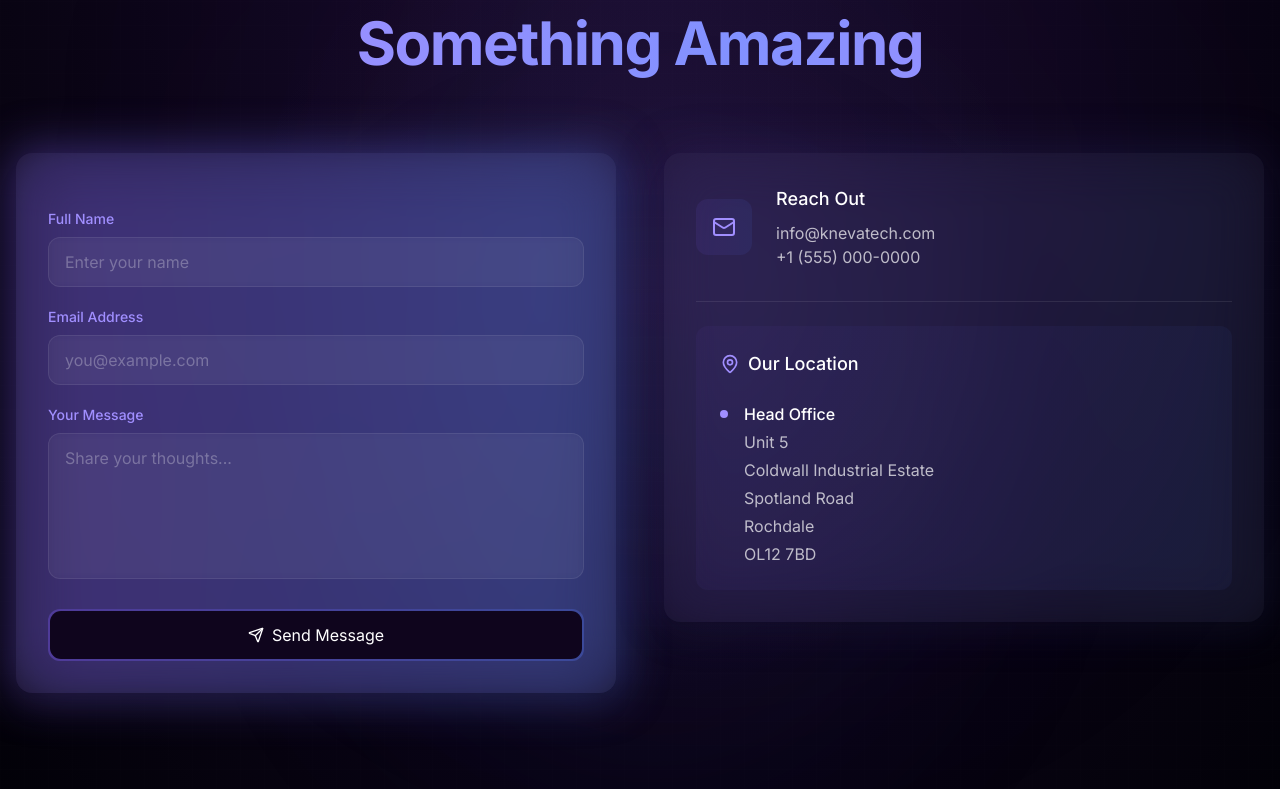
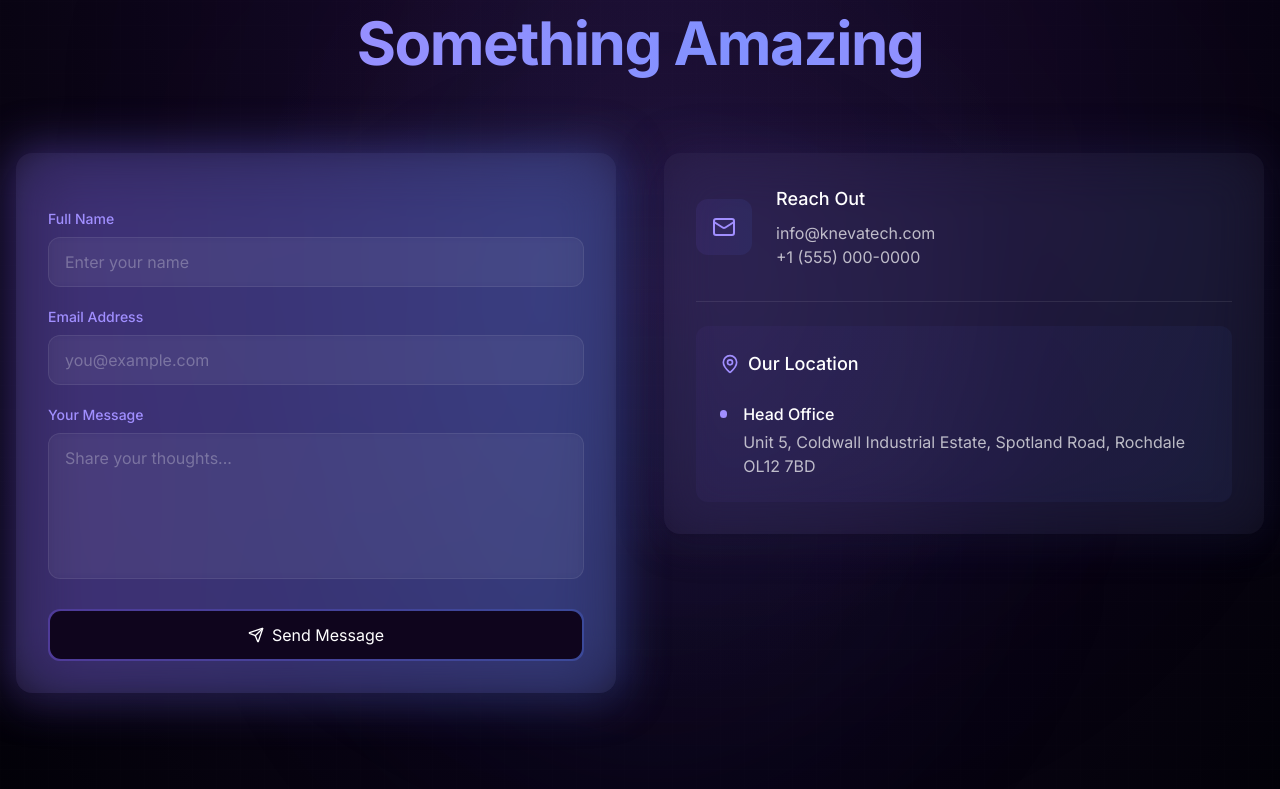
Before and after one commit to Hameed-Ur-Rehman25/desyst-website, a Next.js app: page / in a window 1280 px wide. Shown: the part 4577-5366 px from the top of the page. Built offline with nearby package versions, Linux system fonts and the light colour scheme.

Commit message:
Consolidate address into single line format
- Combined multi-line address into single line for cleaner display
- Address now reads: Unit 5, Coldwall Industrial Estate, Spotland Road, Rochdale OL12 7BD

```diff
--- a/src/components/contact/ContactForm.tsx
+++ b/src/components/contact/ContactForm.tsx
@@ -172,11 +172,7 @@ export default function Contact() {
                           <div>
                             <p className="font-medium text-white">Head Office</p>
                             <div className="mt-1 space-y-1">
-                              <p>Unit 5</p>
-                              <p>Coldwall Industrial Estate</p>
-                              <p>Spotland Road</p>
-                              <p>Rochdale</p>
-                              <p>OL12 7BD</p>
+                              <p>Unit 5, Coldwall Industrial Estate, Spotland Road, Rochdale OL12 7BD</p>
                             </div>
                           </div>
                         </div>
```
